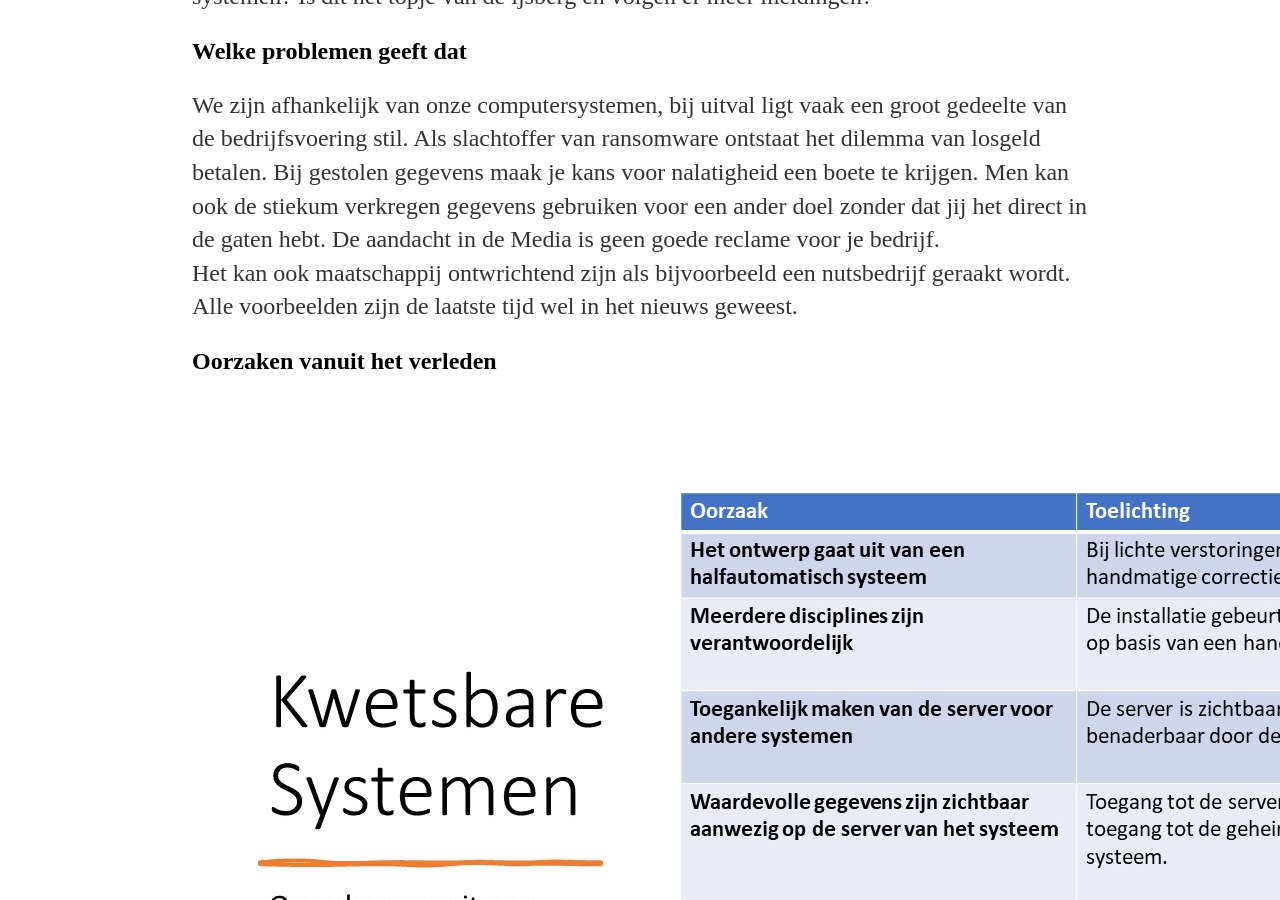
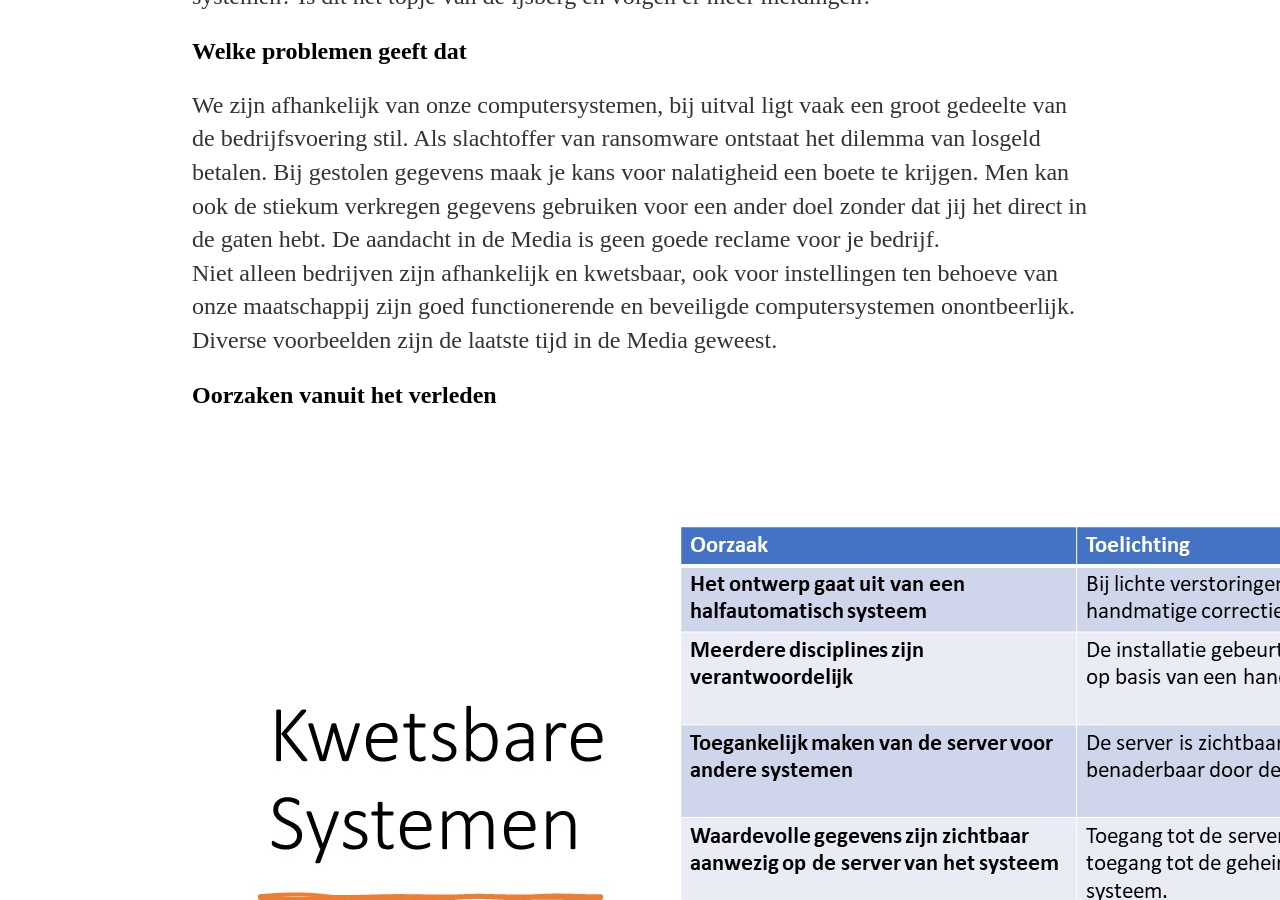
Before and after one commit to paedelm/paedelm.github.io, a Jekyll site: the page built from _posts/2021-05-24-oude systemen betrouwbaar maken.md, in a window 1280 px wide and 900 px high, scrolled down 707 px. Built offline with Jekyll 4.4.1, drawn with Linux system fonts in a browser that asks for light colours.

Commit message:
medis ipv nieuws

```diff
--- a/_posts/2021-05-24-oude systemen betrouwbaar maken.md
+++ b/_posts/2021-05-24-oude systemen betrouwbaar maken.md
@@ -13,7 +13,7 @@ date: 2021-05-24
 ## Welke problemen geeft dat
 
   We zijn afhankelijk van onze computersystemen, bij uitval ligt vaak een groot gedeelte van de bedrijfsvoering stil. Als slachtoffer van ransomware ontstaat het dilemma van losgeld betalen. Bij gestolen gegevens maak je kans voor nalatigheid een boete te krijgen. Men kan ook de stiekum verkregen gegevens gebruiken voor een ander doel zonder dat jij het direct in de gaten hebt. De aandacht in de Media is geen goede reclame voor je bedrijf.
-  Het kan ook maatschappij ontwrichtend zijn als bijvoorbeeld een nutsbedrijf geraakt wordt. Alle voorbeelden zijn de laatste tijd wel in het nieuws geweest.
+  Niet alleen bedrijven zijn afhankelijk en kwetsbaar, ook voor instellingen ten behoeve van onze maatschappij zijn goed functionerende en beveiligde computersystemen onontbeerlijk. Diverse voorbeelden zijn de laatste tijd in de Media geweest.
 
 ## Oorzaken vanuit het verleden
 
```
